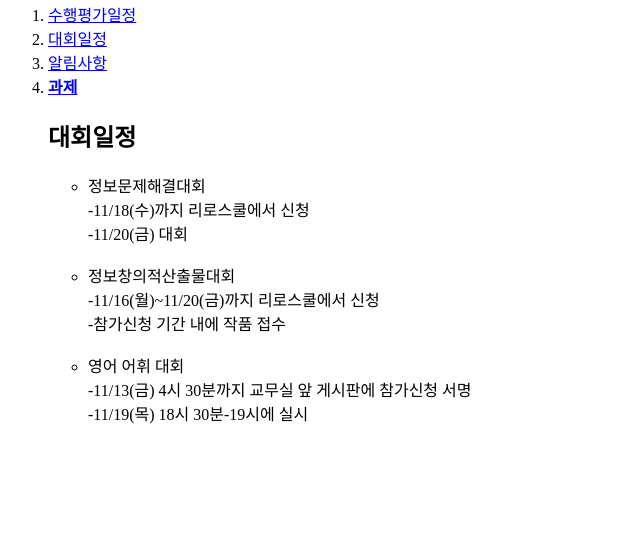
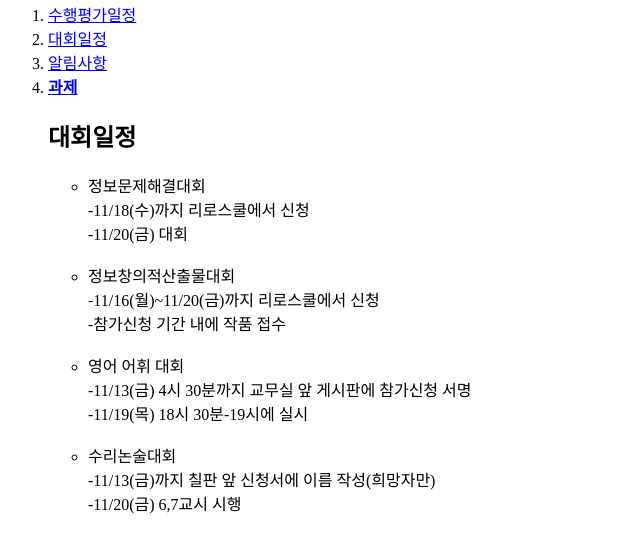
Before and after one commit to syoo2o/web.html, a plain HTML site: page 2.html in a window 1280 px wide. Shown: the part 87-640 px from the top of the page, without its empty margins (0-640 px from the left). Drawn offline with Linux system fonts and the light colour scheme.

Commit message:
Add files via upload

```diff
--- a/2.html
+++ b/2.html
@@ -25,5 +25,7 @@
       -참가신청 기간 내에 작품 접수<br><br>
   <li>영어 어휘 대회<br>
       -11/13(금) 4시 30분까지 교무실 앞 게시판에 참가신청 서명</li>
-      -11/19(목) 18시 30분-19시에 실시
-</ul>
+      -11/19(목) 18시 30분-19시에 실시<br><br>
+  <li>수리논술대회<br>
+      -11/13(금)까지 칠판 앞 신청서에 이름 작성(희망자만)<br>
+      -11/20(금) 6,7교시 시행</li>
```
Also changed, not shown: 4.html (+2 -1 lines).
